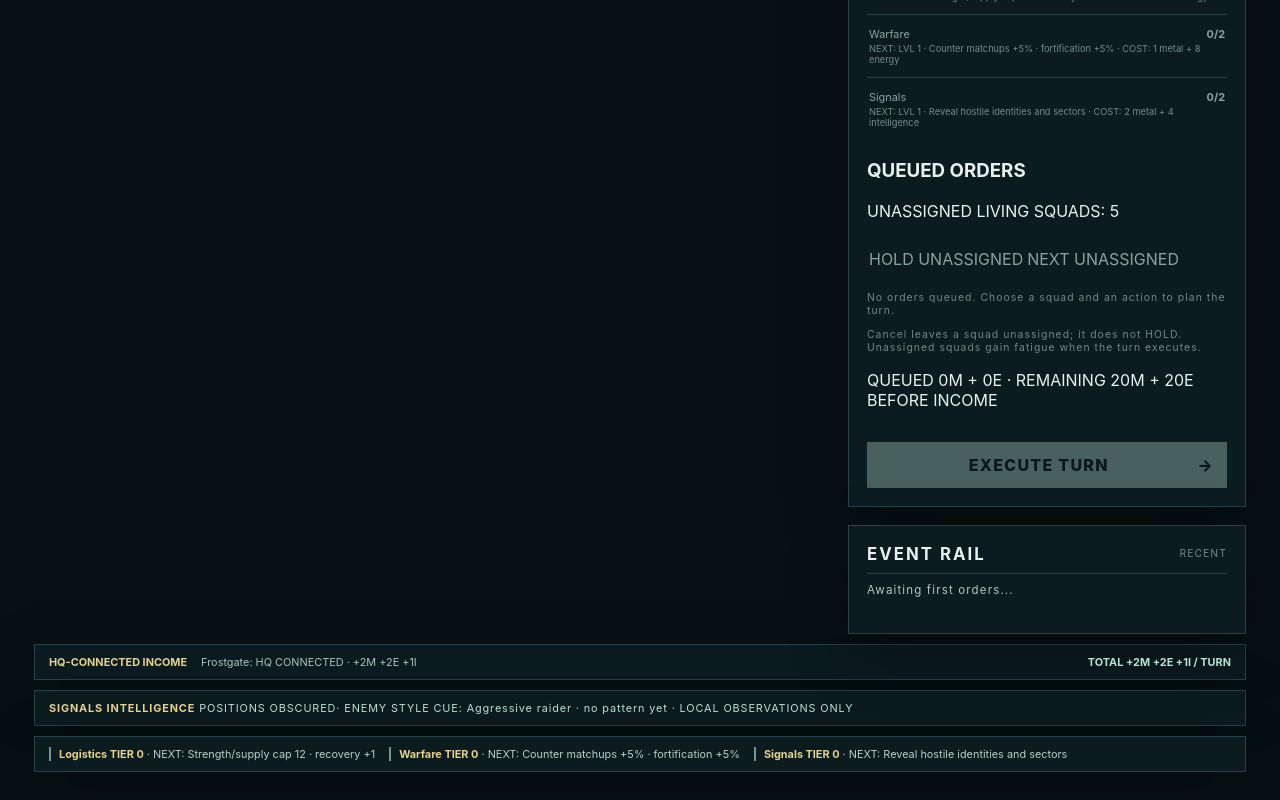
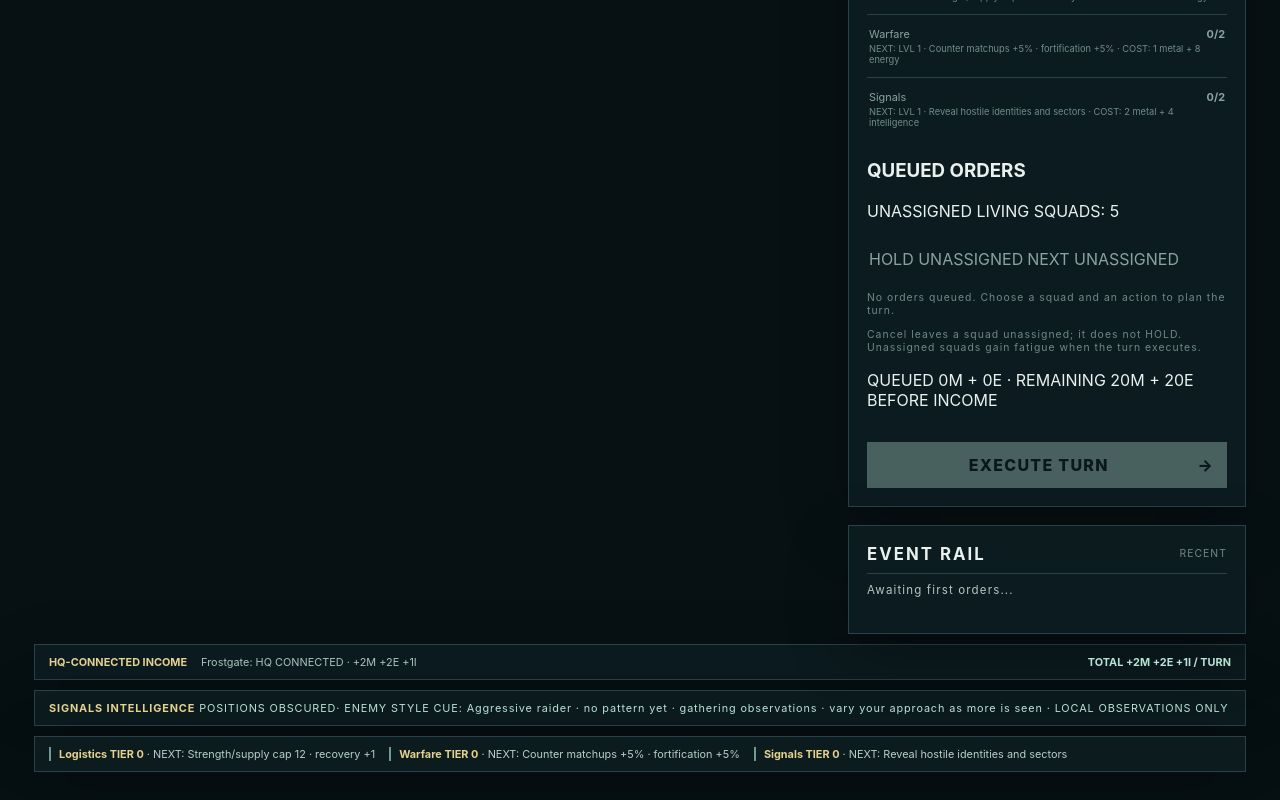
Before and after one commit to mostly-controlled/rimeward, a React (Vite) app: page / in a window 1280 px wide. Shown: the part 2068-2868 px from the top of the page. Built offline with nearby package versions, Linux system fonts and the light colour scheme.

Commit message:
Add local observation adaptation feedback

```diff
--- a/src/game/simulation.ts
+++ b/src/game/simulation.ts
@@ -242,6 +242,24 @@ const recentAdaptiveBuckets = (state: GameState): AdaptiveHistoryBucket[] =>
     .sort((a, b) => a.turn - b.turn);
 const committedObservation = (bucket: AdaptiveHistoryBucket): AdaptiveObservation =>
   bucket.observations.at(-1)!;
+
+const adaptiveObservationName = (state: GameState, id: SectorId): string =>
+  state.sectors.find((sector) => sector.id === id)?.name ?? id;
+
+export const adaptiveObservationFeedback = (state: GameState): string => {
+  const observed = recentAdaptiveBuckets(state).filter((bucket) => bucket.observations.length > 0);
+  if (observed.length < 2) return "gathering observations · vary your approach as more is seen";
+  const committed = observed.map(committedObservation);
+  const latest = committed.at(-1)!;
+  const previous = committed.slice(0, -1);
+  const sameClass = previous.every((observation) => observation.class === latest.class);
+  const latestCorridor = observationCorridor(latest);
+  const sameCorridor = previous.every((observation) => observationCorridor(observation) === latestCorridor);
+  if (sameClass) return `repeated observed class: ${latest.class} · vary your approach`;
+  if (sameCorridor)
+    return `repeated observed corridor: ${adaptiveObservationName(state, latest.from)} → ${adaptiveObservationName(state, observationDestination(latest))} · vary your approach`;
+  return `pattern broken after ${adaptiveObservationName(state, latest.from)} → ${adaptiveObservationName(state, observationDestination(latest))} · vary your approach`;
+};
 
 type AdaptiveStyle = "AGGRESSIVE" | "DEFENSIVE" | "UNSET";
 export const adaptiveStyle = (state: GameState): AdaptiveStyle => {
--- a/src/ui/App.tsx
+++ b/src/ui/App.tsx
@@ -2,6 +2,7 @@ import { useEffect, useMemo, useState } from "react";
 import {
   advanceResearch,
   adaptiveStyleCue,
+  adaptiveObservationFeedback,
   calculateIncome,
   connectedOwnedSectors,
   createNewCampaign,
@@ -1391,7 +1392,7 @@ export function App({ initialGame }: { initialGame?: GameState } = {}) {
               </small>
             )}
             <span className="adaptive-cue" aria-label="Enemy style cue">
-              · ENEMY STYLE CUE: {adaptiveStyleCue(game)} · LOCAL OBSERVATIONS ONLY
+              · ENEMY STYLE CUE: {adaptiveStyleCue(game)} · {adaptiveObservationFeedback(game)} · LOCAL OBSERVATIONS ONLY
             </span>
           </section>
           <section
```
Also changed, not shown: 2 other files (tests, documents, lock files or other folders).
